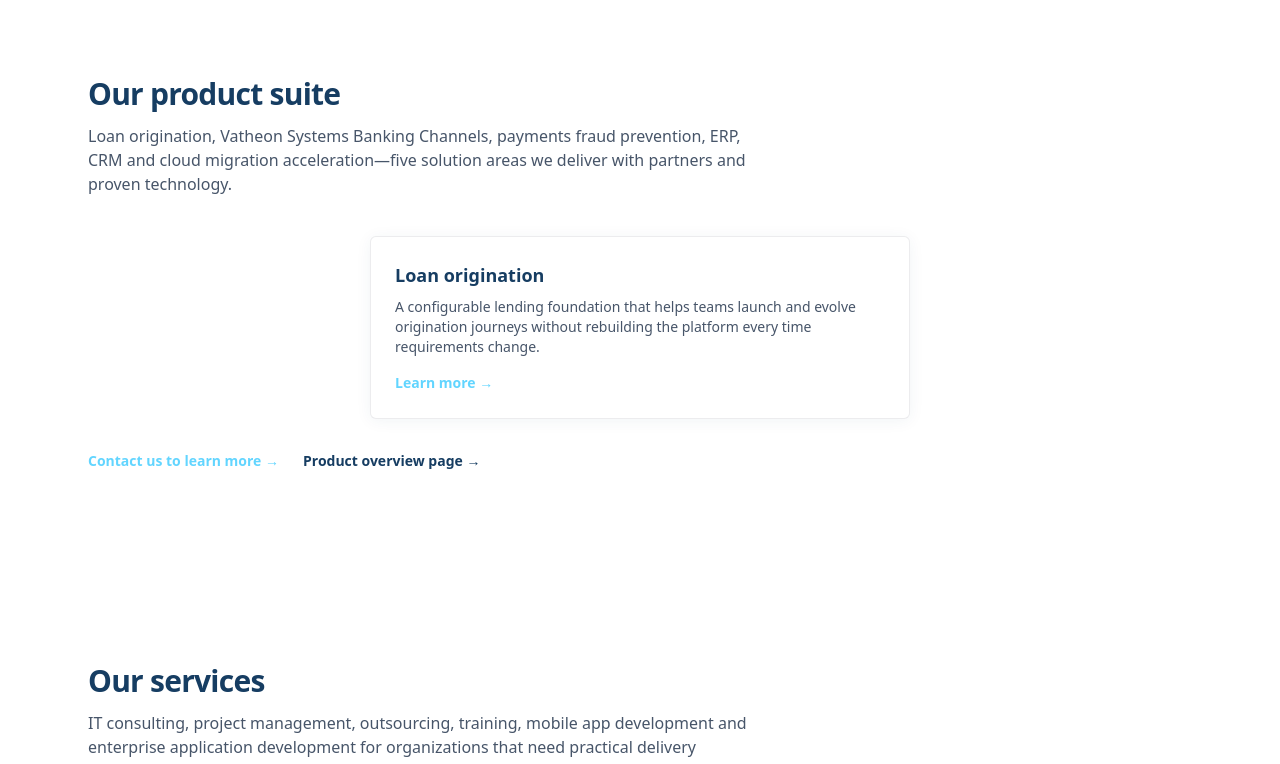
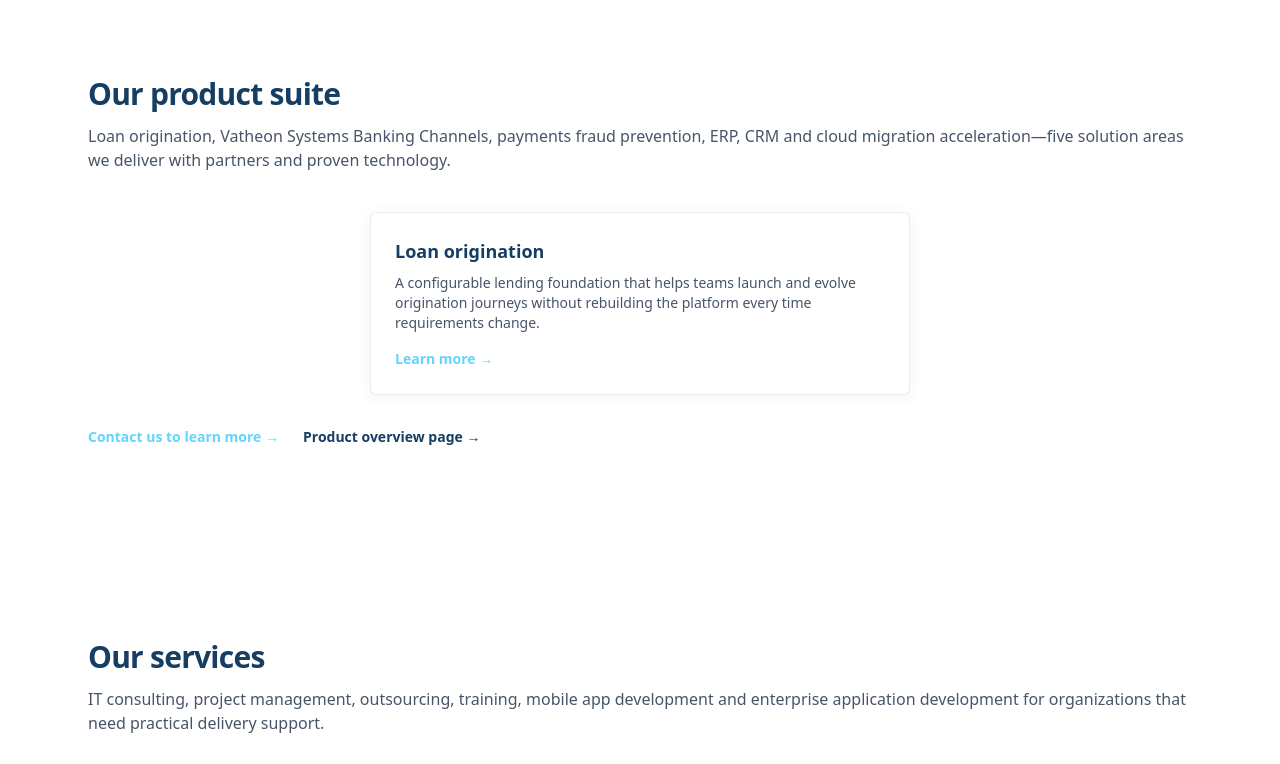
Before and after one commit to DavidMajomi/company-site, a Next.js app in the folder company/: page / in a window 1280 px wide. Shown: the part 820-1584 px from the top of the page. Built offline with nearby package versions, Linux system fonts and the light colour scheme.

Commit message:
Update: Remove unnecessary max-width from OfferingSection description paragraph for improved layout consistency.

```diff
--- a/company/app/components/OfferingSection.tsx
+++ b/company/app/components/OfferingSection.tsx
@@ -46,7 +46,7 @@ export function OfferingSection({
           {title}
         </h2>
       )}
-      <p className="mt-3 max-w-2xl text-(--color-text-muted)">{description}</p>
+      <p className="mt-3 text-(--color-text-muted)">{description}</p>
       {children}
       {!isPage && actions.length > 0 ? (
         <div className="mt-8 flex flex-wrap gap-x-6 gap-y-3">
```
